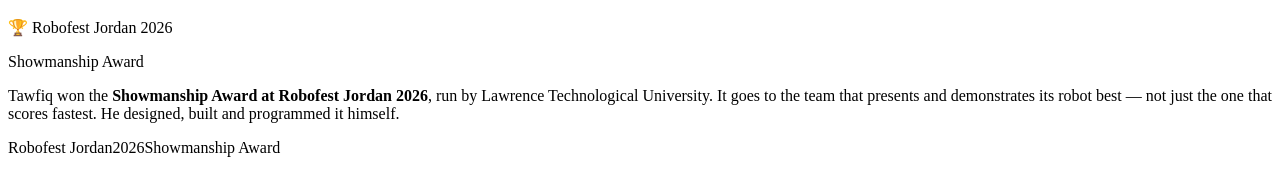
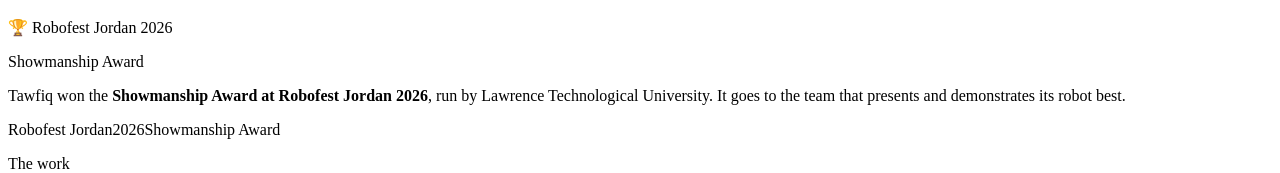
Before and after one commit to NmaaAlhawary/TawfiqFakhouri, a React (Vite) app: page / in a window 1280 px wide. Shown: the part 6257-6430 px from the top of the page. Built offline with nearby package versions, Linux system fonts and the light colour scheme; the HTML template or start-up script is replaced by a standard one.

Commit message:
Trim the Robofest award description

```diff
--- a/src/data.js
+++ b/src/data.js
@@ -145,8 +145,7 @@
     kicker: '\ud83c\udfc6 Robofest Jordan 2026',
     title: 'Showmanship Award',
     text: 'Tawfiq won the <b>Showmanship Award at Robofest Jordan 2026</b>, run by Lawrence '
-        + 'Technological University. It goes to the team that presents and demonstrates its robot '
-        + 'best \u2014 not just the one that scores fastest. He designed, built and programmed it himself.',
+        + 'Technological University. It goes to the team that presents and demonstrates its robot best.',
     meta: ['Robofest Jordan', '2026', 'Showmanship Award'],
     photo: 'img/robofest.jpg',
     alt: 'Tawfiq holding his Robofest trophy at the award ceremony',
```
